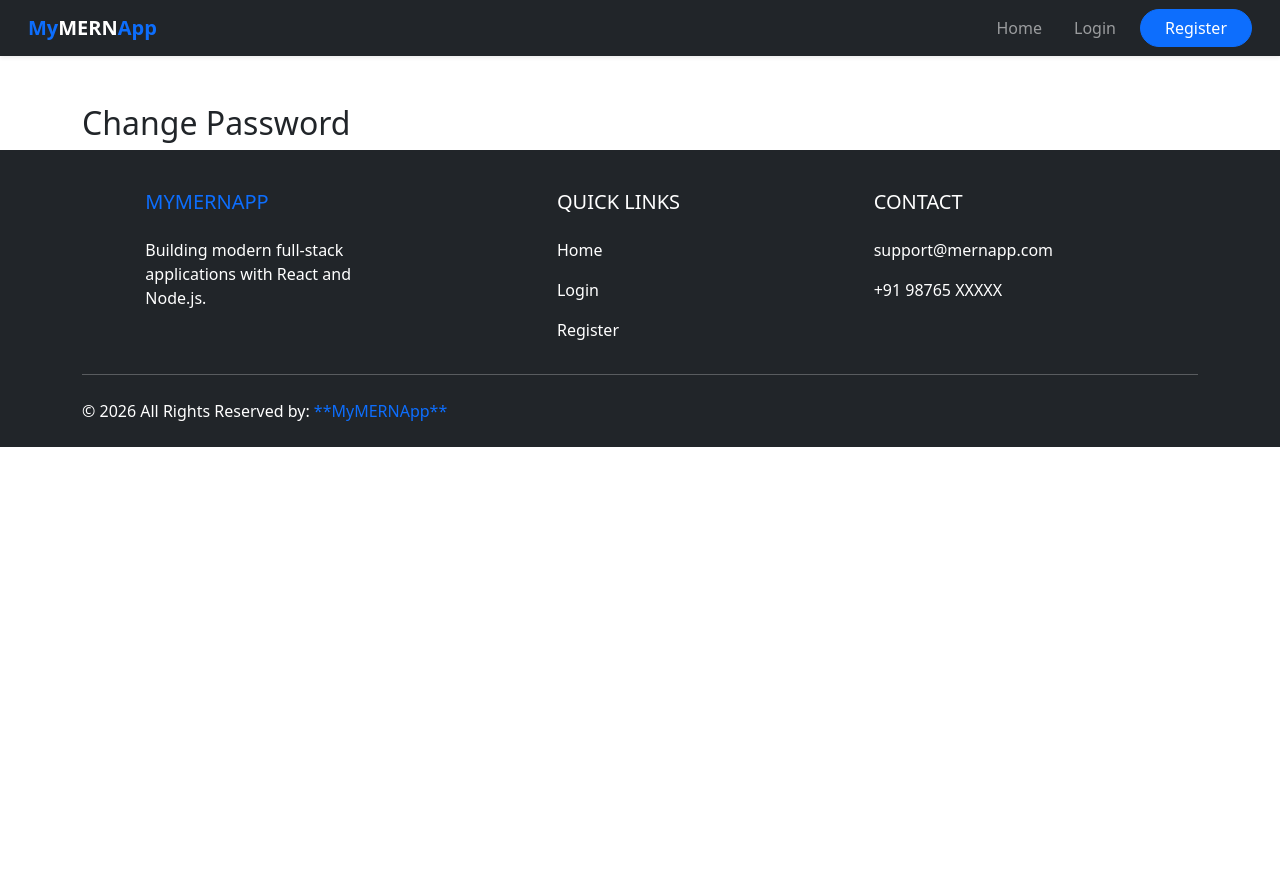
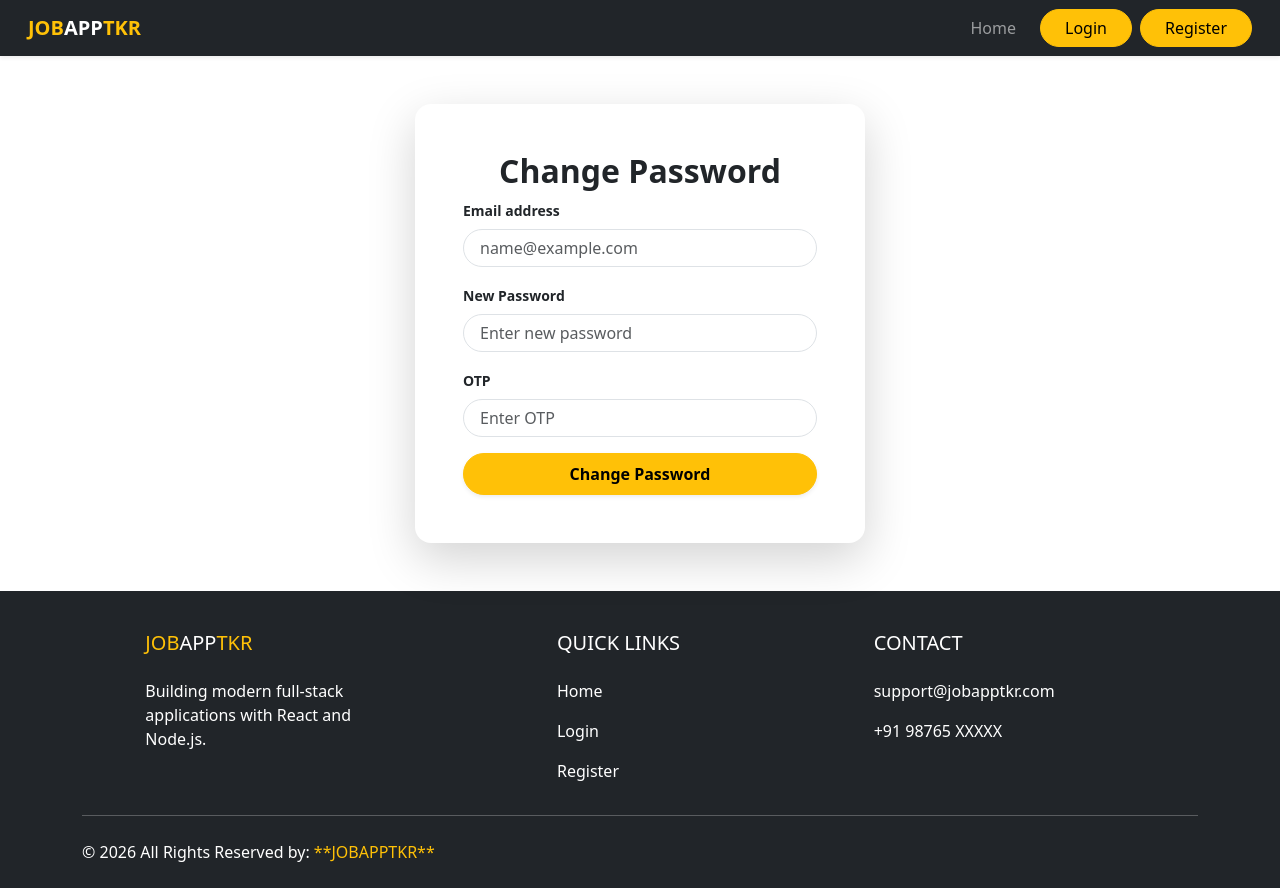
Before and after one commit to GopalVashishta/ApplicationTracker-Client, a React (Vite) app: page /change-password in a window 1280 px wide. Before the commit the page ends 800 px from the top, so only its background shows below. Built offline with nearby package versions, Linux system fonts and the light colour scheme; no server answers.

Commit message:
fixed: reset/change pass & change in header/footer

```diff
--- a/src/App.jsx
+++ b/src/App.jsx
@@ -10,7 +10,7 @@ import ResetPassword from './pages/ResetPassword';
 import ChangePassword from './pages/ChangePassword';
 import AppLayout from './components/AppLayout';
 
-const serverEndpoint = "http://localhost:5001";
+const serverEndpoint = import.meta.env.VITE_SERVER_ENDPOINT;
 
 function App() {
   const userDetails = useSelector((state) => state.userDetails);
@@ -20,7 +20,7 @@ function App() {
 
   const isUserLoggedIn = async () => {
     try {
-      const resp = await axios.post(
+      const resp = await axios.get(
         `${serverEndpoint}/auth/is-user-logged-in`,
         {},
         { withCredentials: true },
--- a/src/components/Footer.jsx
+++ b/src/components/Footer.jsx
@@ -9,7 +9,7 @@ function Footer() {
 
                         {/* Section 1: Brand/Logo */}
                         <div className="col-md-3 col-lg-3 col-xl-3 mx-auto mt-3">
-                            <h5 className="text-uppercase mb-4 font-weight-bold text-primary">MyMERNApp</h5>
+                            <h5 className="text-uppercase mb-4 font-weight-bold text-warning">JOB<span className="text-white">APP</span>TKR</h5>
                             <p>Building modern full-stack applications with React and Node.js.</p>
                         </div>
 
@@ -24,7 +24,7 @@ function Footer() {
                         {/* Section 3: Contact */}
                         <div className="col-md-4 col-lg-3 col-xl-3 mx-auto mt-3">
                             <h5 className="text-uppercase mb-4 font-weight-bold">Contact</h5>
-                            <p><i className="fas fa-envelope mr-3"></i> support@mernapp.com</p>
+                            <p><i className="fas fa-envelope mr-3"></i> support@jobapptkr.com</p>
                             <p><i className="fas fa-phone mr-3"></i> +91 98765 XXXXX</p>
                         </div>
                     </div>
@@ -35,7 +35,7 @@ function Footer() {
                     <div className="row align-items-center">
                         <div className="col-md-7 col-lg-8">
                             <p>© {new Date().getFullYear()} All Rights Reserved by:
-                                <span className="text-primary" style={{ textDecoration: 'none' }}> **MyMERNApp**</span>
+                                <span className="text-warning" style={{ textDecoration: 'none' }}> **JOBAPPTKR**</span>
                             </p>
                         </div>
                     </div>
--- a/src/components/Header.jsx
+++ b/src/components/Header.jsx
@@ -8,8 +8,8 @@ function Header() {
         <>
             <nav className="navbar navbar-expand-lg navbar-dark bg-dark px-3 shadow-sm sticky-top">
                 <div className="container-fluid">
-                    <Link className="navbar-brand fw-bold text-primary" to="/">
-                        My<span className="text-white">MERN</span>App
+                    <Link className="navbar-brand fw-bold text-warning" to="/">
+                        JOB<span className="text-white">APP</span>TKR
                     </Link>
 
                     {/* 2. Update button to use onClick */}
@@ -27,12 +27,12 @@ function Header() {
                             <li className="nav-item">
                                 <Link className="nav-link px-3" to="/" onClick={() => setIsOpen(false)}>Home</Link>
                             </li>
-                            <li className="nav-item">
-                                <Link className="nav-link px-3" to="/login" onClick={() => setIsOpen(false)}>Login</Link>
+                            <li className="nav-item ms-lg-2 mt-2 mt-lg-0 w-100 w-lg-auto">
+                                <Link className="btn btn-warning rounded-pill px-4 w-100" to="/login" onClick={() => setIsOpen(false)}>Login</Link>
                             </li>
                             <li className="nav-item ms-lg-2 mt-2 mt-lg-0 w-100 w-lg-auto">
                                 <Link
-                                    className="btn btn-primary rounded-pill px-4 w-100"
+                                    className="btn btn-warning rounded-pill px-4 w-100"
                                     to="/register"
                                     onClick={() => setIsOpen(false)}
                                 >
--- a/src/pages/ChangePassword.jsx
+++ b/src/pages/ChangePassword.jsx
@@ -1,10 +1,78 @@
-import { Link } from "react-router-dom";
+import axios from 'axios';
+import { useState } from 'react';
+import { useNavigate } from 'react-router-dom';
+
+const serverEndpoint = import.meta.env.VITE_SERVER_ENDPOINT;
 
 function ChangePassword() {
+    const navigate = useNavigate();
+    const [message, setMessage] = useState('');
+    const [errors, setErrors] = useState({});
+    const [formData, setFormData] = useState({
+        email: "",
+        newPassword: "",
+        otp: ""
+    });
+
+    const handleChange = (e) => {
+        setFormData({ ...formData, [e.target.name]: e.target.value });
+    };
+
+    const handleFormSubmit = async (event) => {
+        event.preventDefault();
+        setMessage('');
+        try {
+            if (formData.email.trim() === '' || formData.newPassword.trim() === '' || formData.otp.trim() === '') {
+                setErrors({ message: 'All fields are required.' });
+                return;
+            }
+            const body = {
+                email: event.target.email.value,
+                newPassword: event.target.newPassword.value,
+                otp: event.target.otp.value
+            };
+            const res = await axios.post(`${serverEndpoint}/auth/change-password`, body, { withCredentials: true });
+            setMessage(res.data.message);
+            //setTimeout(() => { setMessage('You will be redirected in a few seconds'); }, 5000);
+            navigate('/login');
+        } catch (error) {
+            setErrors(error.response.data.errors || { message: error.response.data.message });
+        }
+    };
+
     return (
         <>
-            <div className="container mt-5">
-                <h2>Change Password</h2>
+            <div className="container d-flex justify-content-center align-items-center min-vh-50 py-5">
+                <div className="card border-0 shadow-lg p-5 rounded-4" style={{ maxWidth: '450px', width: '100%' }}>
+                    <h2 className="text-center fw-bold mb-2">Change Password</h2>
+
+                    {message && <div className="alert alert-success">{message}</div>}
+                    {errors.message && <div className="alert alert-danger">{errors.message}</div>}
+
+                    <form onSubmit={handleFormSubmit}>
+
+                        {/* Email Field */}
+                        <div className="mb-3">
+                            <label className="form-label small fw-semibold">Email address</label>
+                            <input type="email" value={formData.email} className="form-control rounded-pill px-3" placeholder="name@example.com" onChange={handleChange} name="email" required />
+                        </div>
+
+                        <div className="mb-3">
+                            <label className="form-label small fw-semibold">New Password</label>
+                            <input type="password" className="form-control rounded-pill px-3" placeholder="Enter new password" onChange={handleChange} name="newPassword" required />
+                        </div>
+
+                        <div className="mb-3">
+                            <label className="form-label small fw-semibold">OTP</label>
+                            <input type="text" value={formData.otp} className="form-control rounded-pill px-3" placeholder="Enter OTP" onChange={handleChange} name="otp" required />
+                        </div>
+
+                        <button type="submit" className="btn btn-warning w-100 rounded-pill py-2 fw-semibold shadow-sm">
+                            Change Password
+                        </button>
+
+                    </form>
+                </div>
             </div>
         </>
     );
--- a/src/pages/Register.jsx
+++ b/src/pages/Register.jsx
@@ -70,8 +70,7 @@ const Register = () => {
       };
       const res = await axios.post(`${serverEndpoint}/auth/google-auth`, body, { withCredentials: true });
       //dispatch({ type: SET_USER, payload: resp.data.user });
-      setMessage("User Registered");
-      setUserDetails(res.data.user);
+      setMessage("User Registered: You can now log in via Google SSO");
     } catch (error) {
       console.log("Error during Google SSO login:", error);
       setErrors({ message: "Google SSO login failed. Please try again." });
--- a/src/pages/ResetPassword.jsx
+++ b/src/pages/ResetPassword.jsx
@@ -1,9 +1,62 @@
+import axios from 'axios';
+import { useState } from 'react';
+import { useNavigate } from 'react-router-dom';
+const serverEndpoint = import.meta.env.VITE_SERVER_ENDPOINT;
 
 function ResetPassword() {
+    const navigate = useNavigate();
+    const [message, setMessage] = useState('');
+    const [errors, setErrors] = useState({});
+    const [formData, setFormData] = useState({
+        email: '',
+    });
+
+    const handleChange = (e) => {
+        setFormData({ ...formData, [e.target.name]: e.target.value });
+    };
+
+    const handleFormSubmit = async (event) => {
+        event.preventDefault();
+        setMessage('');
+        try {
+            if (formData.email.trim() === '') {
+                setErrors({ message: 'Email is required.' });
+                return;
+            }
+            const body = {
+                email: event.target.email.value
+            };
+            const res = await axios.post(`${serverEndpoint}/auth/reset-password`, body, { withCredentials: true });
+            setMessage(res.data.message + "\nPlease check your email for further instructions.");
+            //setTimeout(() => { setMessage('You will be redirected in a few seconds'); }, 5000);
+            navigate('/change-password');
+        } catch (error) {
+            setErrors(error.response.data.errors || { message: error.response.data.message });
+        }
+    };
+
     return (
         <>
-            <div className="container mt-5">
-                <h2>Reset Password</h2>
+            <div className="container d-flex justify-content-center align-items-center min-vh-50 py-5">
+                <div className="card border-0 shadow-lg p-5 rounded-4" style={{ maxWidth: '450px', width: '100%' }}>
+                    <h2 className="text-center fw-bold mb-2">Reset Password</h2>
+
+                    {message && <div className="alert alert-success">{message}</div>}
+                    {errors.message && <div className="alert alert-danger">{errors.message}</div>}
+
+                    <form onSubmit={handleFormSubmit}>
+
+                        {/* Email Field */}
+                        <div className="mb-3">
+                            <label className="form-label small fw-semibold">Email address</label>
+                            <input type="email" value={formData.email} className="form-control rounded-pill px-3" placeholder="name@example.com" onChange={handleChange} name="email" required />
+                        </div>
+
+                        <button type="submit" className="btn btn-warning w-100 rounded-pill py-2 fw-semibold shadow-sm">
+                            Reset Password
+                        </button>
+                    </form>
+                </div>
             </div>
         </>
     );
```
Also changed, not shown: src/pages/Login.jsx (+7 -4 lines).
